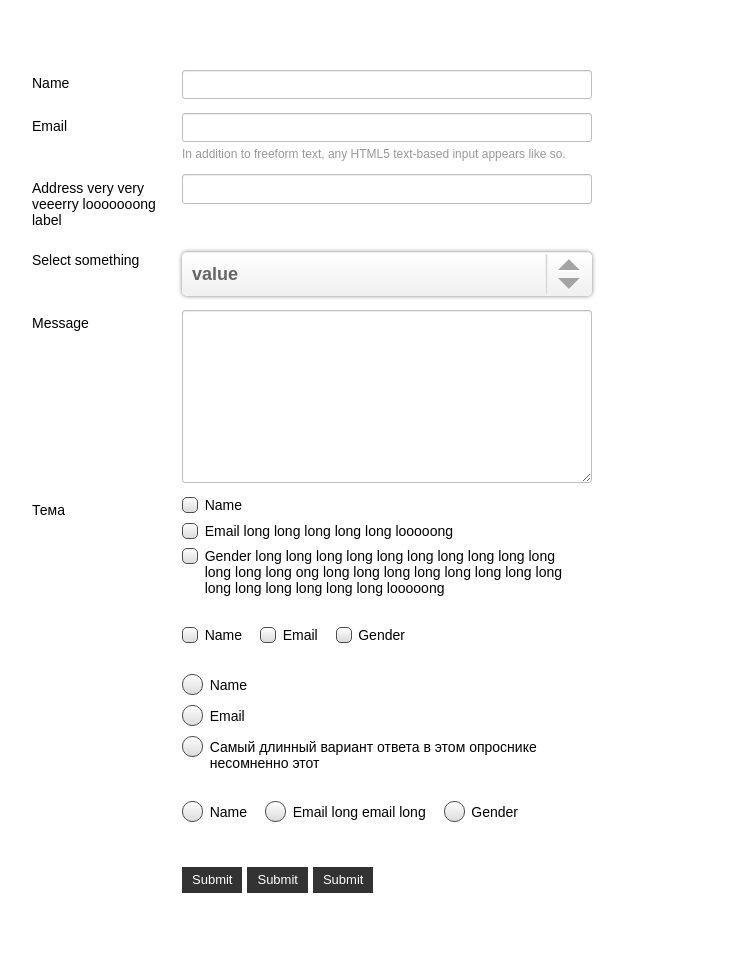
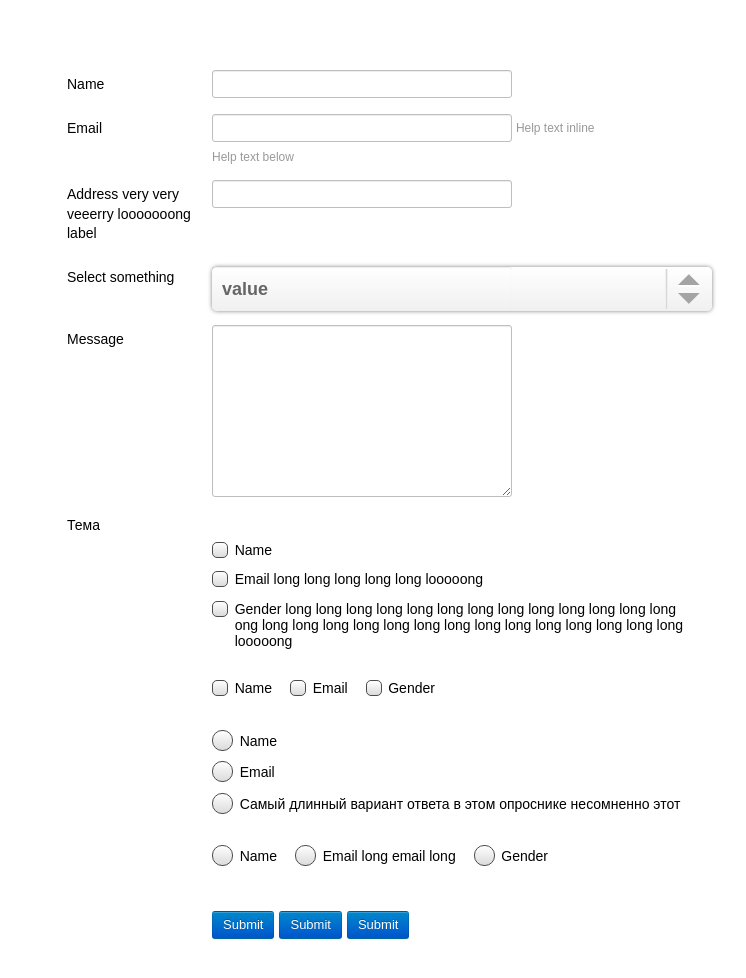
Before and after one commit to seregap/Responsive-forms, a plain HTML site: page index.html in a window 1280 px wide. Shown: the whole page, without its empty margins (253-999 px from the left). Drawn offline with Linux system fonts and the light colour scheme.

Commit message:
various fixes

```diff
--- a/index.html
+++ b/index.html
@@ -15,17 +15,17 @@
 			button.b-button {
 				height:27px;
 				}
-			.b-checkbox input,
-			.b-checkbox .b-label {
+			.b-form_switch input,
+			.b-form_switch .b-label {
 				display:inline;
 				zoom:1;
 				}
-			.b-checkbox input {
+			.b-form_switch input {
 				vertical-align:2px;
 	    		width:13px;
 	    		height:13px;
 				}
-			.b-checkbox .b-label {
+			.b-form_switch .b-label {
 				padding:0;
 				vertical-align:top;
 				}
@@ -35,13 +35,14 @@
 </head>
 <body>
 <div class="container">
-<ol class="b-form b-form_aligned l_reset">
+<ol class="b-form b-form_aligned">
 	<li>
 		<label class="b-label" for="text1">Name</label><input id="text1" type="text" class="b-text" />
 	</li>
 	<li>
 		<label class="b-label" for="text2">Email</label><input id="text2" type="text" class="b-text" />
-		<span class="helper_text">In addition to freeform text, any HTML5 text-based input appears like so.</span>
+		<span class="helper_text">Help text inline</span>
+		<p class="helper_text">Help text below</p>
 	</li>
 	<li>
 		<label class="b-label" for="text3">Address very very veeerry looooooong label</label><input id="text3" type="text" class="b-text" />
@@ -60,7 +61,8 @@
 		<label class="b-label" for="text4">Message</label><textarea class="b-text b-text_area" cols="30" rows="10"></textarea>
 	</li>
 	<li>
-		<label class="b-label" for="">Тема</label><!----><ol class="b-checkbox l_reset">
+		<label class="b-label" for="">Тема</label>
+		<ol class="b-form b-form_switch">
 			<li>
 				<input type="checkbox" id="name1" name="checkbox1" />
 				<label class="b-label" for="name1">Name</label>
@@ -74,7 +76,7 @@
 				<label class="b-label" for="gender1">Gender long long long long long long long long long long long long long ong long long long long long long long long long long long long long long looooong</label>
 			</li>
 		</ol>
-		<ol class="b-checkbox b-checkbox_h l_reset">
+		<ol class="b-form b-form_switch b-form_switch_h">
 			<li>
 				<input type="checkbox" id="name2" name="checkbox2" />
 				<label class="b-label" for="name2">Name</label>
@@ -88,7 +90,7 @@
 				<label class="b-label" for="gender2">Gender</label>
 			</li>
 		</ol>
-		<ol class="b-checkbox l_reset">
+		<ol class="b-form b-form_switch">
 			<li>
 				<input type="radio" id="name3" name="radio1" />
 				<label class="b-label" for="name3">Name</label>
@@ -102,7 +104,7 @@
 				<label class="b-label" for="gender3">Самый длинный вариант ответа в этом опроснике несомненно этот</label>
 			</li>
 		</ol>
-		<ol class="b-checkbox b-checkbox_h l_reset">
+		<ol class="b-form b-form_switch b-form_switch_h">
 			<li>
 				<input type="radio" id="name4" name="radio2" />
 				<label class="b-label" for="name4">Name</label>
--- a/s/core.css
+++ b/s/core.css
@@ -1,21 +1,19 @@
-* {
-	-webkit-box-sizing:border-box;
-	-moz-box-sizing:border-box;
-	box-sizing:border-box;
+html {
+	font-size:62.5%;
+	}
+body {
+	font:14px/1.4 Arial, Helvetica, sans-serif;
+	font-size:1.4rem;
 	}
 .container {
-	width:550px;
-	padding:5em;
+	width:650px;
+	padding:5em 0;
+	margin:0 auto;
 	font-size:14px;
-	margin:0 auto;
-	font-family:Arial, Helvetica, sans-serif;
+	font-size:1.4rem;
 	}
 /* button */
-.l_reset {
-	margin:0;
-	padding:0;
-	list-style:none;
-	}
+
 .b-button {
 	border:0;
 	font-size:13px;
@@ -29,55 +27,83 @@
 	vertical-align:middle;
 	margin:0 5px 0 0;
 	overflow:visible;
+	border-style:solid;
+	border-width:1px;
+	border-color: rgba(0, 0, 0, 0.1) rgba(0, 0, 0, 0.1) rgba(0, 0, 0, 0.25);
+	background:#0088CC;
+	background:-moz-linear-gradient(top, #0088CC, #0055CC);
+	background:-webkit-gradient(linear,left top,left bottom,color-stop(0, #0088CC),color-stop(1, #0055CC));
+	text-shadow:0 -1px 0 rgba(0, 0, 0, 0.25);
+	-webkit-box-shadow: 0 1px 0 rgba(255, 255, 255, 0.2) inset, 0 1px 2px rgba(0, 0, 0, 0.05);
+	   -moz-box-shadow: 0 1px 0 rgba(255, 255, 255, 0.2) inset, 0 1px 2px rgba(0, 0, 0, 0.05);
+	        box-shadow: 0 1px 0 rgba(255, 255, 255, 0.2) inset, 0 1px 2px rgba(0, 0, 0, 0.05);
+	-webkit-border-radius:3px;
+	-moz-border-radius:3px;
+	border-radius:3px;
 	}
 	.b-button:hover {
-		color:#333;
-		background:#ccc;
+		background:#0055CC;
+		background:-moz-linear-gradient(top, #0055CC, #0088CC);
+		background:-webkit-gradient(linear,left top,left bottom,color-stop(0, #0055CC),color-stop(1, #0088CC));
 		}
 /* label */
 	.b-label {
 		vertical-align:middle;
-		line-height:normal;
 		display:inline-block;
-		padding:.371em 0;
+		padding:5px;
 		width:100%;
 		margin:0;
+		-webkit-box-sizing:border-box;
+		   -moz-box-sizing:border-box;
+			    box-sizing:border-box;
 		}
 /* textbox */
 	.b-text,
 	.b-select {
 		display:inline-block;
-		width:100%;
+		width:300px;
 		border:1px solid #bebebe;
 		font-size:14px;
-		padding:0.4em;
+		padding:5px;
 		vertical-align:top;
-		-webkit-box-shadow:0 1px 1px rgba(0, 0, 0, 0.075) inset;;
-		   -moz-box-shadow:0 1px 1px rgba(0, 0, 0, 0.075) inset;;
-		        box-shadow:0 1px 1px rgba(0, 0, 0, 0.075) inset;;
+		-webkit-box-shadow:0 1px 1px rgba(0, 0, 0, 0.075) inset;
+		   -moz-box-shadow:0 1px 1px rgba(0, 0, 0, 0.075) inset;
+		        box-shadow:0 1px 1px rgba(0, 0, 0, 0.075) inset;
 		-webkit-border-radius:3px;
 		   -moz-border-radius:3px;
 				border-radius:3px;
+		-webkit-box-sizing:border-box;
+		   -moz-box-sizing:border-box;
+			    box-sizing:border-box;
 		}
+
+.b-text:focus,
+.b-select:focus {
+	-webkit-box-shadow:0 1px 3px rgba(0, 0, 0, 0.1) inset, 0 0 8px rgba(82, 168, 236, 0.6);
+	   -moz-box-shadow:0 1px 3px rgba(0, 0, 0, 0.1) inset, 0 0 8px rgba(82, 168, 236, 0.6);
+	        box-shadow:0 1px 3px rgba(0, 0, 0, 0.1) inset, 0 0 8px rgba(82, 168, 236, 0.6));
+	border-color: rgba(82, 168, 236, 0.8);
+	outline: 0 none;
+	}
+
 /* helper */
 
 .helper_text {
 	font-size:0.857em;
 	color:#999;
-	display:block;
 	padding:0.5em 0 0;
 	}
 
 /* checkbox */
 .b-form,
-.b-checkbox {
+.b-form_switch {
 	padding:0 0 1.5em;
 	width:100%;
 	display:inline-block;
 	vertical-align:top;
 	}
 .b-form li {
-	padding:0;
+	padding:0 0 0 150px;
 	margin:0 0 1em;
 	height:1%;
 	position:relative;
@@ -86,28 +112,29 @@
 	width:150px;
 	margin:0 0 0 -150px;
 	}
-.b-checkbox input {
+.b-form_switch input {
 	vertical-align:-1px;
     margin:0 -0.5em 0 -17px;
     display:inline-block;
 	}
-.b-checkbox .b-label {
+.b-form_switch .b-label {
 	vertical-align:text-top;
-		margin:0;
-		padding:0 0 0 0.7em;
+	margin:0;
+	line-height:normal;
+	padding:0 0 0 0.7em;
 	width:auto;
 	}
-.b-checkbox li {
+.b-form_switch li {
 	margin:0 0 0.7em 17px;
 	padding-left:0;
 	}
-.b-checkbox_h li {
+.b-form_switch_h li {
 	display:inline-block;
 	padding-right:1em;
 	white-space:nowrap;
 	}
 @media screen and (-webkit-min-device-pixel-ratio:0)  {
-	.b-checkbox li {
+	.b-form_switch li {
 		margin:0 0 0.7em 25px;
 		}
     input[type=radio],
@@ -215,7 +242,7 @@
 	 	}
 	}
 @media all and (-webkit-min-device-pixel-ratio:10000), not all and (-webkit-min-device-pixel-ratio:0) {
-       .b-checkbox input {
+       .b-form_switch input {
        	vertical-align:1px;
        }
  }
```
